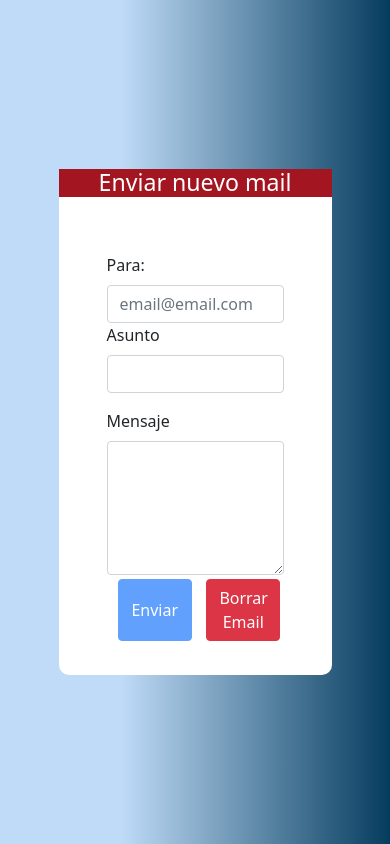
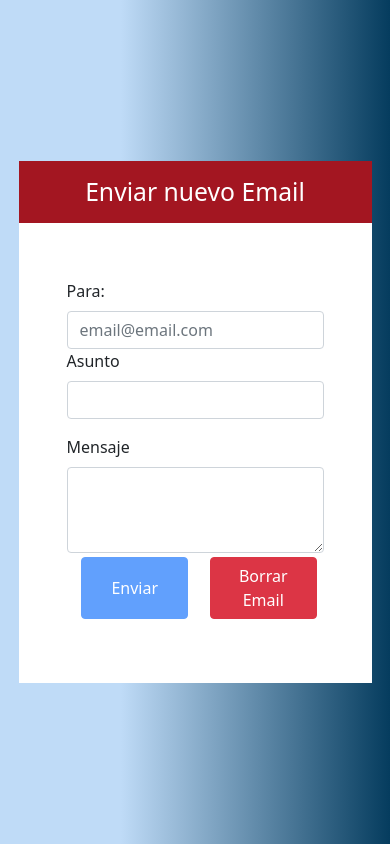
Before and after one commit to rodridega/Formulario-Email, a plain HTML site: page index.html in a window 390 px wide. Drawn offline with nearby package versions, Linux system fonts and the light colour scheme.

Commit message:
fix responsive

```diff
--- a/index.html
+++ b/index.html
@@ -14,9 +14,9 @@
     <title>Enviar Email</title>
   </head>
   <body>
-    <div class="col-9 mx-auto contenedor">
+    <div class="col-lg-7 col-sm-10 mx-auto bg-white">
         <div class="header">
-            <h2 class="text-center text-white fs-3">Enviar nuevo mail</h2>
+            <h2 class="text-center text-white fs-2 p-3">Enviar nuevo Email</h2>
         </div>
         <div class="container col-lg-9 col-xl-6 p-5">
             <form action="">
@@ -38,7 +38,7 @@
                 <textarea
                   class="form-control"
                   id="mensaje"
-                  rows="5"
+                  rows="3"
                 ></textarea>
                 <div class="d-flex m-1 col-12">
                     <button class="btn btn-primary container col-5" id="enviar" type="submit">Enviar</button>
--- a/scss/_general.scss
+++ b/scss/_general.scss
@@ -12,12 +12,7 @@ body{
     align-items: center;
 }
 
-.contenedor{
-    width: 70%;
-    height: 60vh;
-    border-radius: 10px;
-    background-color: white;
-}
+
 
 
 .header{
```
Also changed, not shown: css/styles.css, 1 other file.
